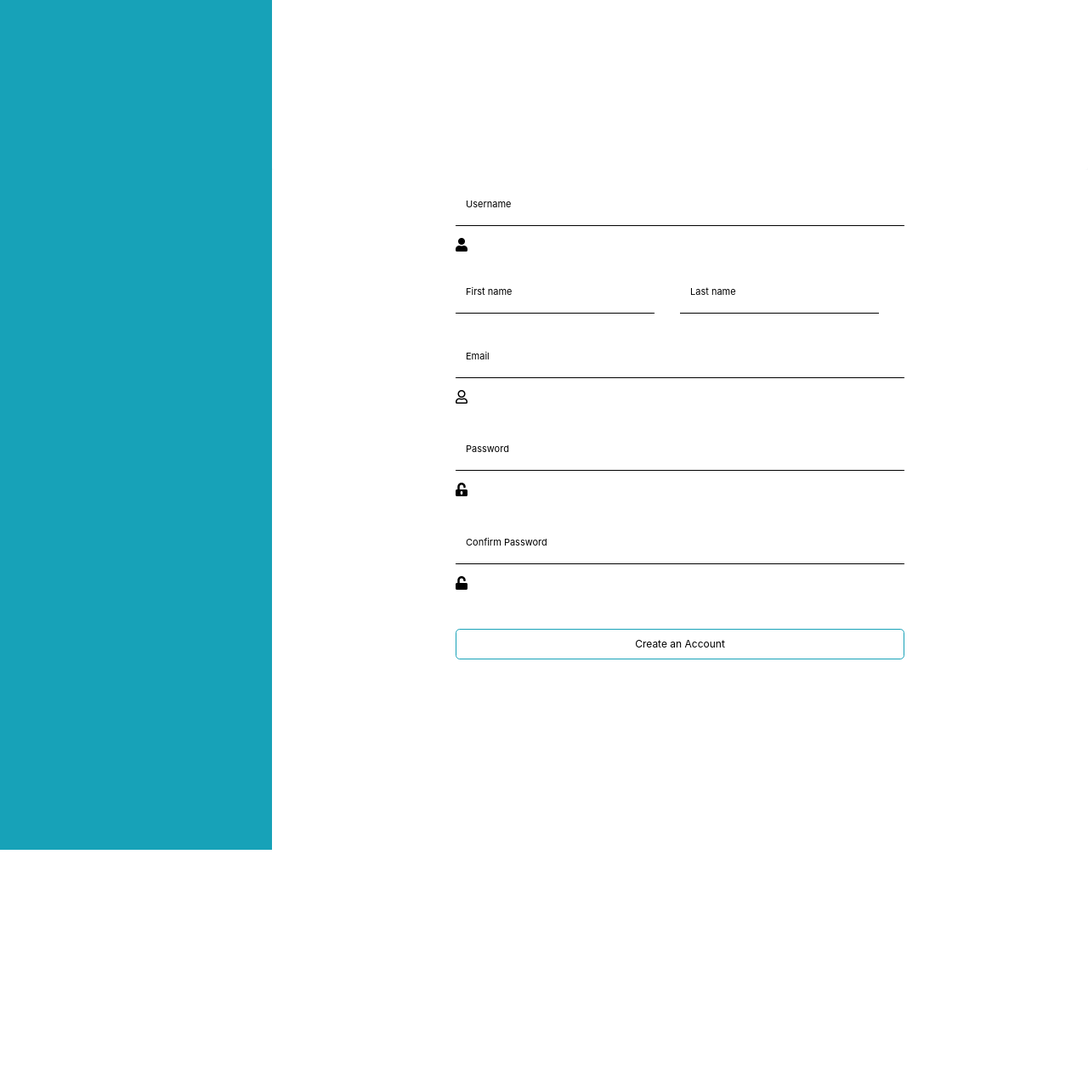
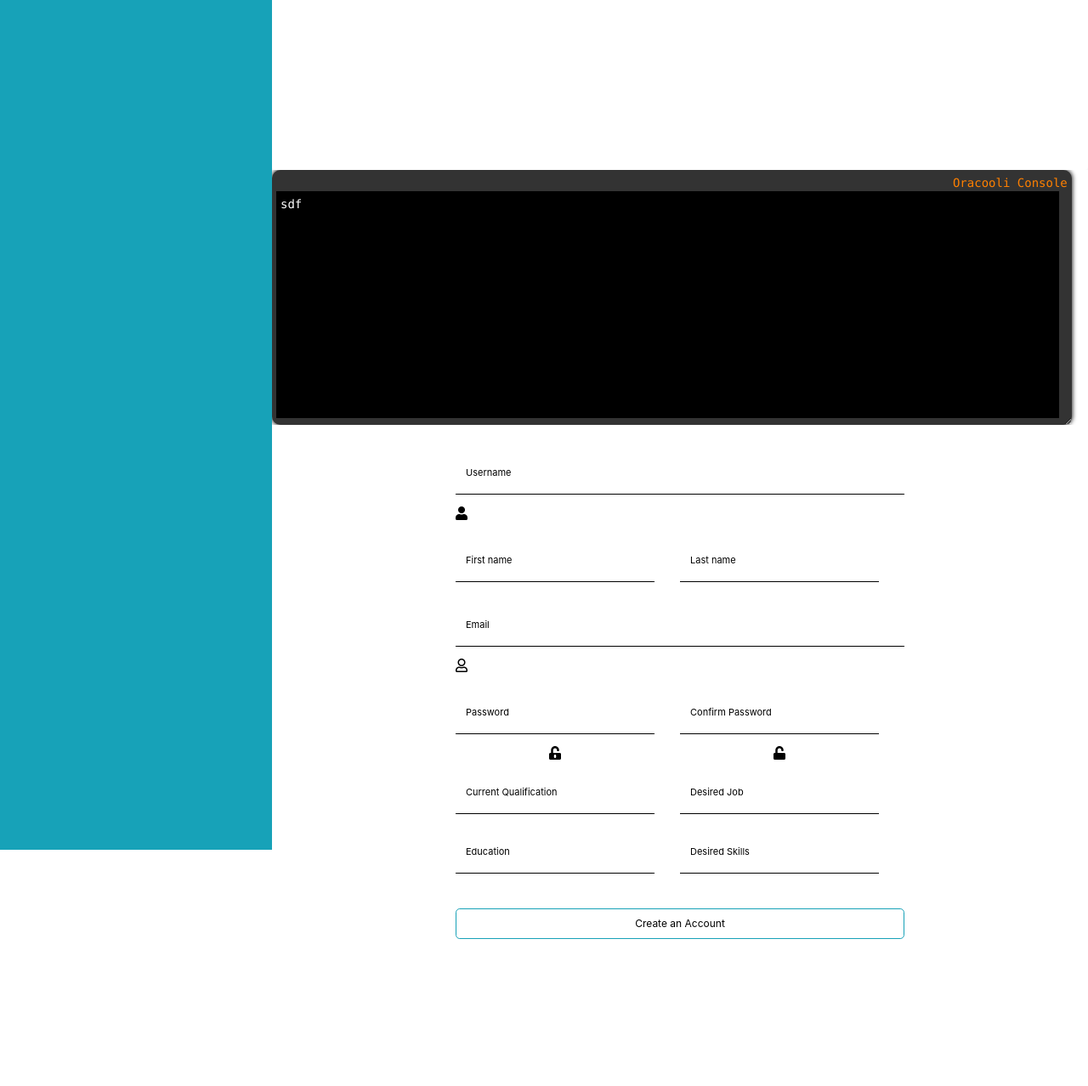
Before and after one commit to The-Godfatherz/Oracooli, a CodeIgniter app: page /CodeIgniter/index.php/api/user/changePasswordPost in a window 1280 px wide. Shown: the part 1400-2678 px from the top of the page at 85% size. Run offline with CodeIgniter, Linux system fonts and the light colour scheme; some libraries are stand-ins or nearby versions.

Commit message:
4 new fields (desired_skills, desired_job, current_qualification, education) are added in Registration form

```diff
--- a/application/config/autoload.php
+++ b/application/config/autoload.php
@@ -89,7 +89,7 @@ $autoload['drivers'] = array();
 |
 |	$autoload['helper'] = array('url', 'file');
 */
-$autoload['helper'] = array();
+$autoload['helper'] = array('common');
 
 /*
 | -------------------------------------------------------------------
--- a/application/config/routes.php
+++ b/application/config/routes.php
@@ -52,3 +52,14 @@ defined('BASEPATH') OR exit('No direct script access allowed');
 $route['default_controller'] = 'welcome';
 $route['404_override'] = '';
 $route['translate_uri_dashes'] = FALSE;
+
+
+/*
+|  Define API Routes
+*/
+$route['api/register'] = 'api/user/register';
+$route['api/login'] = 'api/user/login';
+$route['api/logout'] = 'api/user/logout';
+//$route['api/forgetpasswordlink'] = 'api/user/forgetPasswordLink';
+$route['api/changepasswordpost'] = 'api/user/changePasswordPost';
+$route['api/accountactivation'] = 'api/user/AccountActivation';
--- a/application/controllers/api/User.php
+++ b/application/controllers/api/User.php
@@ -17,11 +17,16 @@ class User extends CI_Controller {
 
 	public function index()
 	{
+		echo "In API index";
 		//$this->load->view('user/login');
 	}
 
 	public function login(){
+
+		$this->load->library('Authorization_Token');
+
 		$result = $this->user_model->validate();
+
 		//$profileData = $this->user_model->profileData($this->session->userid);
 		if($result){
 			/*$this->load->view('user/mentor');*/
@@ -31,16 +36,20 @@ class User extends CI_Controller {
 		}
 	}
 
-	public function register(){
+	public function register()
+	{
 		// grab user input
-
 		$username = $this->security->xss_clean($this->input->post('username'));
         $email = $this->security->xss_clean($this->input->post('email_registration'));
         $password = $this->security->xss_clean($this->input->post('registration_password'));
+        $username = $this->security->xss_clean($this->input->post('username'));
+        $first_name = $this->security->xss_clean($this->input->post('first_name'));
+        $last_name = $this->security->xss_clean($this->input->post('last_name'));
 
 		$result = $this->user_model->register();
 		$config = $this->config->item('smtp_email_config');
-		if($result){
+		if($result)
+		{
 			$this->email->initialize($config);
 			$this->email->from('datarshaunak@gmail.com');
 			$this->email->to($email);
@@ -48,14 +57,15 @@ class User extends CI_Controller {
 			$emailData = array('activationlink' => base_url().'user/accountactivation/code/'.$result['code']);
 			$data = $this->load->view('email/email_confirmation', $emailData, TRUE);
 			$this->email->message($data);
-			if ($this->email->send()) {
+			if ($this->email->send())
+			{
        			redirect(base_url());
-    } else {
+    		}
+    		else
+    		{
         		show_error($this->email->print_debugger());
     		}
-
    		}
-
 	}
 
 	public function Logout()
@@ -97,7 +107,8 @@ class User extends CI_Controller {
 		$result = $this->user_model->sendForgetPasswordEmail();
 	}
 
-	public function passwordChangePage($userid){
+	public function passwordChangePage($userid)
+	{
 			$email = $this->uri->segment('6');
 			$id = $this->uri->segment('4');
 			$data = array('id' => $id , 'email' => $email);
--- /dev/null
+++ b/application/helpers/common_helper.php
@@ -0,0 +1,22 @@
+<?php
+defined('BASEPATH') OR exit('No direct script access allowed');
+
+function myconsole($log,$logusr="0")
+{
+	$CI =& get_instance();
+	$username = $CI->session->userdata('EMUSERNAME');
+	if ((trim($username) == trim($logusr) || trim($logusr) == 0))
+	{
+		echo "<pre>";
+		echo '<div style="max-height:600px;max-width:100%;width:98%;height:300px;overflow:auto;resize:both;background-color:#333;border-radius:10px;box-shadow:0 0 5px 1px #333; padding:5px;"><div style="padding 3px 30px 5px 0;color:#FF8000;width:auto;height:20px; float:right; ">Oracooli Console</div><div style="max-width:100%; height:92%;width:99%;overflow:auto; padding:5px; text-align:left;word-wrap: break-word;color:#FFF; background-color:#000;">';
+		if (is_array($log)> 0)
+			print_r($log);
+		else if (is_object($log))
+			var_dump($log);
+		else
+		{
+			echo wordwrap($log,100,"\n<br />");
+		}
+		echo "</div></div></pre>";
+	}
+}
--- a/application/models/User_model.php
+++ b/application/models/User_model.php
@@ -72,6 +72,10 @@ class User_model extends CI_Model{
         $password = $this->security->xss_clean($this->input->post('registration_password'));
         $first_name = $this->security->xss_clean($this->input->post('first_name'));
         $last_name = $this->security->xss_clean($this->input->post('last_name'));
+        $current_qualification = $this->security->xss_clean($this->input->post('current_qualification'));
+        $desired_job = $this->security->xss_clean($this->input->post('desired_job'));
+        $education = $this->security->xss_clean($this->input->post('education'));
+        $desired_skills = $this->security->xss_clean($this->input->post('desired_skills'));
 
         // Password Encryption
         $options = [
@@ -103,9 +107,13 @@ class User_model extends CI_Model{
             $this->db->insert('user_registration',$data);
             $insert_id = $this->db->insert_id();
             $profileData = array(
-            'user_reg_id'=>$insert_id,
-            'first_name'=>$first_name,
-            'last_name'=>$last_name
+                'user_reg_id' => $insert_id,
+                'first_name' => $first_name,
+                'last_name' => $last_name,
+                'current_qualification' => $current_qualification,
+                'desired_job' => $desired_job,
+                'education' => $education,
+                'desired_skills' => $desired_skills
             );
 
             // Inserting Profile Data
--- a/application/views/user/login.php
+++ b/application/views/user/login.php
@@ -109,15 +109,14 @@
                </div>
             </div>
             <div class="card  "id="register" style="position:;top:rem;left:;right:;border:none;width:;height:100%;
-               ">
-               <div class="mx-auto register1" >
-                  <?php if(isset($registermessage)){ ?>
-                  <div class="alert alert-<?php if(isset($registertype)){echo $registertype;}?>" role="alert">
-                     <?php
-                        echo $registermessage;
-                        ?>
-                  </div>
-                  <?php }?>
+               "><?php myconsole("sdf"); ?>
+                <div class="mx-auto register1" ><?php
+                    if(isset($registermessage))
+                    { ?>
+                    <div class="alert alert-<?php if(isset($registertype)){echo $registertype;}?>" role="alert"><?php
+                         echo $registermessage;?>
+                    </div><?php
+                    }?>
                     <form  method="post" id="register_form" action="<?php echo base_url();?>user/register">
                         <div class="input-group">
                             <input id="username" type="username"  name="username" placeholder="Username" required="">
@@ -137,16 +136,56 @@
                             <input id="email_registration" type="email"  name="email_registration" placeholder="Email"required="">
                             <span class="input-group-addon"><i class="far fa-user"></i></span>
                         </div>
+
+                        <div class="input-group">
+                            <div class="row w-100">
+                                <div class="col">
+                                    <input id="registration_password" type="password"  name="registration_password" placeholder="Password"required="">
+                                    <span class="input-group-addon"><i class="fas fa-unlock-alt"></i></span>
+                                </div>
+                                <div class="col">
+                                    <input id="registration_password_confirm" type="password"  name="registration_password_confirm" placeholder="Confirm Password"required="">
+                                    <span class="input-group-addon"><i class="fas fa-unlock"></i></span>
+                                </div>
+                            </div>
+                        </div>
+                        <div class="input-group">
+                            <div class="row w-100">
+                                <div class="col">
+                                    <input id="current_qualification" type="text"  name="current_qualification" placeholder="Current Qualification" required="">
+                                    <!-- <span class="input-group-addon"><i class="fas fa-unlock-alt"></i></span>-->
+                                </div>
+                                <div class="col">
+                                    <input id="desired_job" type="text" name="desired_job" placeholder="Desired Job" required="">
+                                    <!-- <span class="input-group-addon"><i class="fas fa-unlock"></i></span>-->
+                                </div>
+                            </div>
+                        </div>
+                        <div class="input-group">
+                            <div class="row w-100">
+                                <div class="col">
+                                    <input id="education" type="text"  name="education" placeholder="Education" required="">
+                                    <!-- <span class="input-group-addon"><i class="fas fa-unlock-alt"></i></span>-->
+                                </div>
+                                <div class="col">
+                                    <input id="desired_job" type="text" name="desired_skills" placeholder="Desired Skills" required="">
+                                    <!-- <span class="input-group-addon"><i class="fas fa-unlock"></i></span>-->
+                                </div>
+                            </div>
+                        </div>
+
+
+                        <!--
                         <div class="input-group">
                             <input id="registration_password" type="password"  name="registration_password" placeholder="Password"required="">
-                        <span class="input-group-addon"><i class="fas fa-unlock-alt"></i>
-                        </span>
+                            <span class="input-group-addon"><i class="fas fa-unlock-alt"></i></span>
                         </div>
                         <div class="input-group">
                             <input id="registration_password_confirm" type="password"  name="registration_password_confirm" placeholder="Confirm Password"required="">
                             <span class="input-group-addon"><i class="fas fa-unlock"></i></span>
-                     </div>
+                        </div>-->
                         <button type="Submit" class="btn createaccount btn-outline-info btn-lg btn-block  " style="">Create an Account</button>
+
                         <style type="text/css">
                             .createaccount{
                                 color:black;
@@ -158,6 +197,7 @@
                     </form>
                 </div>
             </div>
+
             <div class="card mx-auto "id="about" style="position:;top:rem;left:;right:;border:none;width:%;height:100%;
                " >
                <span class="mr-4 ml-4 text-justify ">
```
Also changed, not shown: application/config/jwt.php (added, +13 -0 lines). Lines whose indentation alone changed are shown as unchanged.
